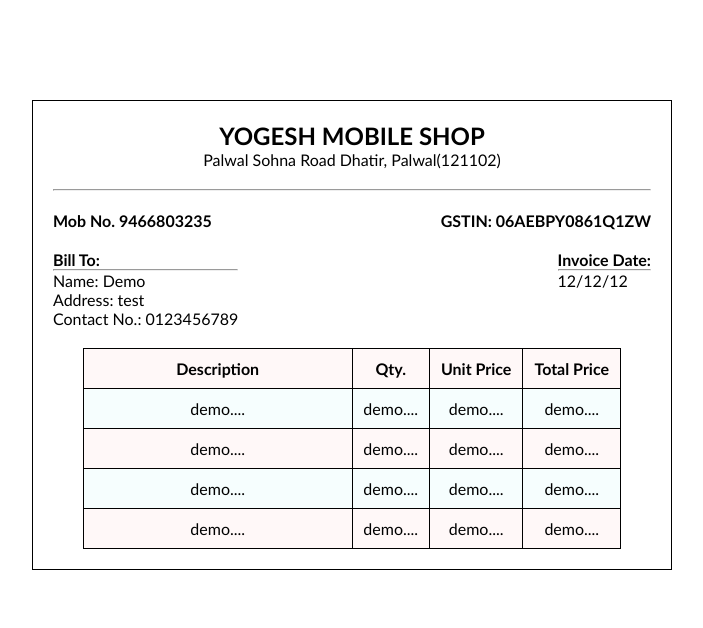
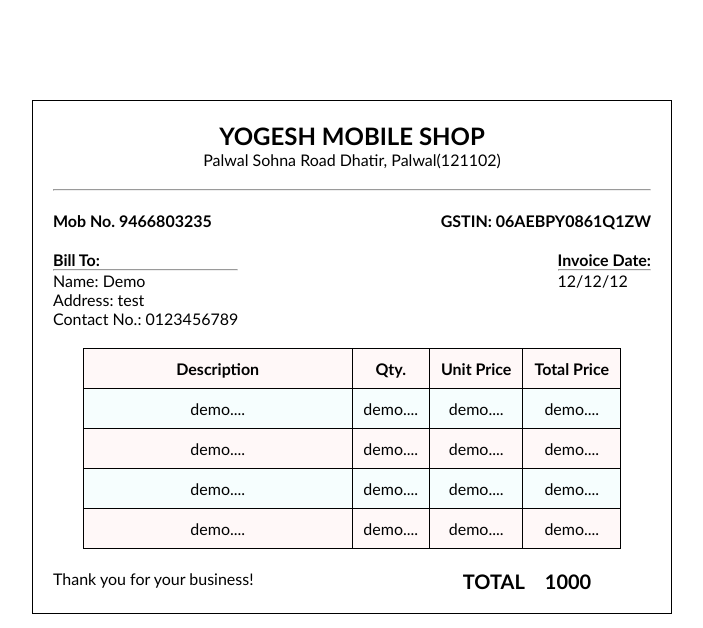
Before and after one commit to dagardev/BillGenerator, a plain HTML site: page bill.html in a window 1280 px wide. Shown: the whole page, without its empty margins (288-991 px from the left). Drawn offline with Linux system fonts and the light colour scheme.

```diff
--- a/bill.css
+++ b/bill.css
@@ -64,3 +64,17 @@ tr:nth-last-child(odd){
 tr:nth-last-child(even){
     background-color: rgb(246, 254, 254);
 }
+
+.thank-you{
+    display: flex;
+    justify-content: space-between;
+    margin-top: 20px;
+    width: 90%;
+}
+
+.total{
+    display: flex;
+    gap: 20px;
+    font-weight: bold;
+    font-size: 20px;
+}
--- a/bill.html
+++ b/bill.html
@@ -69,6 +69,12 @@
                 </tr>
             </table>
         </div>
+        <div class="thank-you">
+            <p>Thank you for your business! </p>
+            <div class="total">
+                <p>TOTAL</p><span>1000</span>
+            </div>
+        </div>
     </div>
 </body>
 
```
